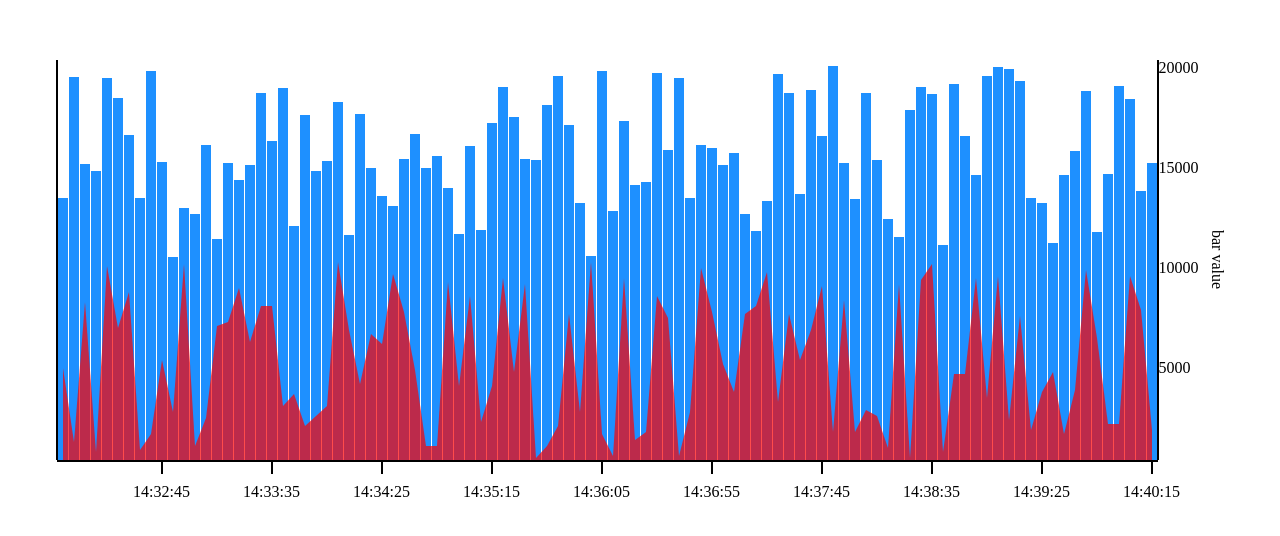
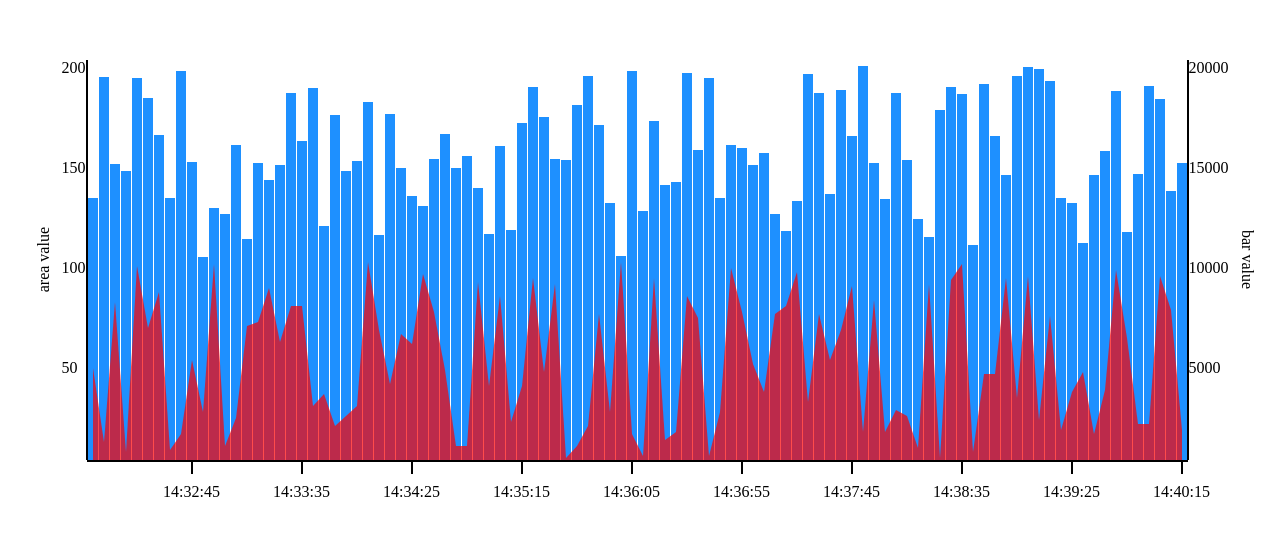
Before and after one commit to NEARworld/wanted-pre-onboarding-frontend-12th-w4, a React (Create React App) app: page / in a window 1280 px wide. Shown: the part 120-656 px from the top of the page. Built offline with nearby package versions, Linux system fonts and the light colour scheme.

Commit message:
feat: 차트 좌측 area_value 수치 표시

```diff
--- a/src/App.tsx
+++ b/src/App.tsx
@@ -1,6 +1,7 @@
 import React, { useCallback, useMemo } from 'react';
 
 import './App.css';
+import { AreaValueIndicator } from 'components/AreaValueIndicator';
 import { BarValueIndicator } from 'components/BarValueIndicator';
 import { BAR_HEIGHT_RATIO, Chart } from 'components/Chart';
 import data from 'mock/mock_data.json';
@@ -8,7 +9,9 @@ import styled from 'styled-components';
 
 export type Mock = typeof data.response;
 export type MockKey = keyof Mock;
+type TargetChartName = 'value_bar' | 'value_area';
 
+const LEFT_INDICATOR_COUNT = 50;
 const RIGHT_INDICATOR_COUNT = 5000;
 
 const mock = data.response;
@@ -25,7 +28,7 @@ function App() {
     return { times, height: chartHeight / BAR_HEIGHT_RATIO };
   }, []);
 
-  const findMaxValue = useCallback((target: 'value_bar' | 'value_area') => {
+  const findMaxValue = useCallback((target: TargetChartName) => {
     const arr = [];
     for (const key in mock) arr.push(mock[key as MockKey][target]);
     const sortedArr = arr.sort((a, b) => a - b);
@@ -46,6 +49,11 @@ function App() {
       style={{ display: 'flex', alignItems: 'center', justifyContent: 'center' }}
     >
       <StyledChartLayout>
+        <AreaValueIndicator
+          height={height}
+          count={LEFT_INDICATOR_COUNT}
+          valueAreaIndicatorCount={valueBarIndicatorCount}
+        />
         <Chart dates={dates} height={height} data={mock} />
         <BarValueIndicator
           height={height}
--- /dev/null
+++ b/src/components/AreaValueIndicator.tsx
@@ -0,0 +1,40 @@
+import React, { FC } from 'react';
+
+import styled from 'styled-components';
+
+type Props = {
+  height: number;
+  count: number;
+  valueAreaIndicatorCount: number;
+};
+
+export const AreaValueIndicator: FC<Props> = ({ height, valueAreaIndicatorCount, count }) => {
+  return (
+    <div style={{ display: 'flex', alignItems: 'center', height }}>
+      <div
+        style={{
+          marginLeft: '10px',
+          textAlign: 'center',
+          textOrientation: 'mixed',
+          writingMode: 'vertical-rl',
+          transform: 'rotate(180deg)',
+          marginRight: '10px',
+        }}
+      >
+        area value
+      </div>
+      <StyledContainer $height={height}>
+        {Array.from({ length: valueAreaIndicatorCount }).map((_, idx) => (
+          <div key={idx} style={{}}>
+            {(valueAreaIndicatorCount - idx) * count}
+          </div>
+        ))}
+      </StyledContainer>
+    </div>
+  );
+};
+
+const StyledContainer = styled.div<{ $height: number }>`
+  display: grid;
+  height: ${props => props.$height}px;
+`;
```
